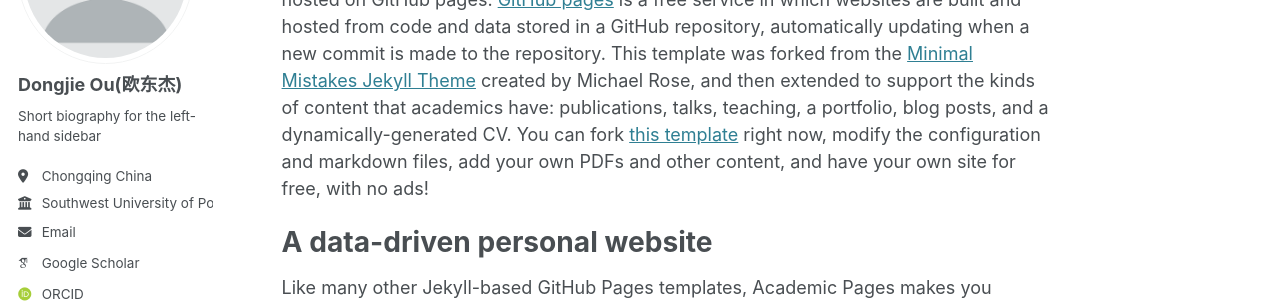
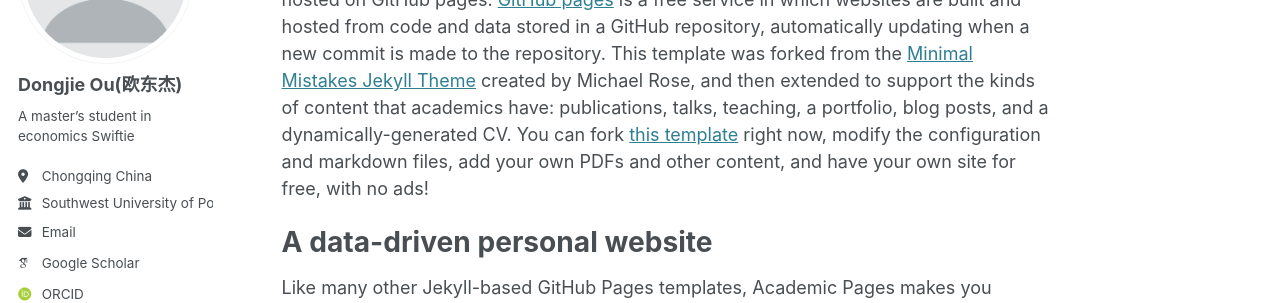
Before and after one commit to oudongjie2001/oudongjie2001.github.io, a Jekyll site: the page built from _pages/about.md, in a window 1280 px wide. Shown: the part 217-520 px from the top of the page. Built offline with Jekyll 4.4.1, drawn with Linux system fonts in a browser that asks for light colours; some web fonts are replaced.

Commit message:
Update _config.yml

```diff
--- a/_config.yml
+++ b/_config.yml
@@ -25,7 +25,8 @@ author:
   avatar           : "profile.png"
   name             : "Dongjie Ou(欧东杰)"
   pronouns         : # example: "she/her"
-  bio              : "Short biography for the left-hand sidebar"
+  bio              : "A master’s student in economics
+Swiftie"
   location         : "Chongqing China"
   employer         : "Southwest University of Political Science and Law"
   uri              : # URL
```
